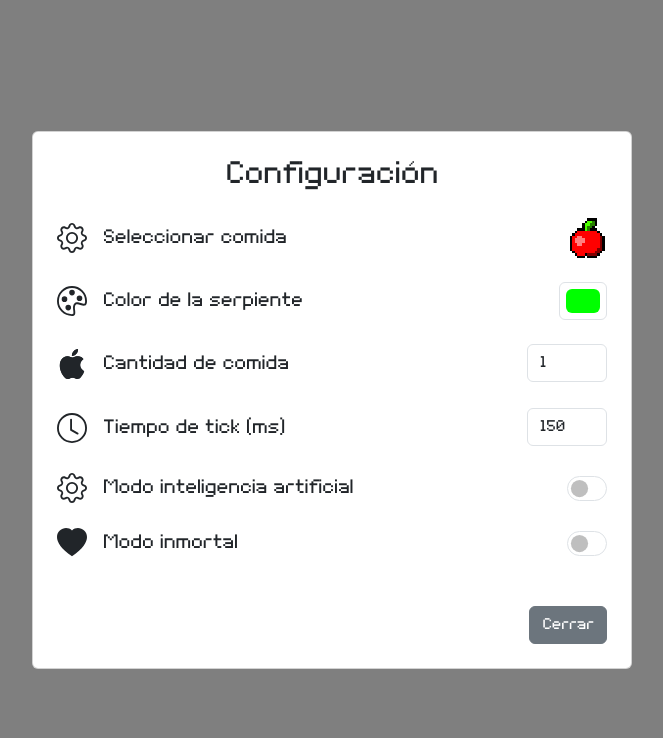
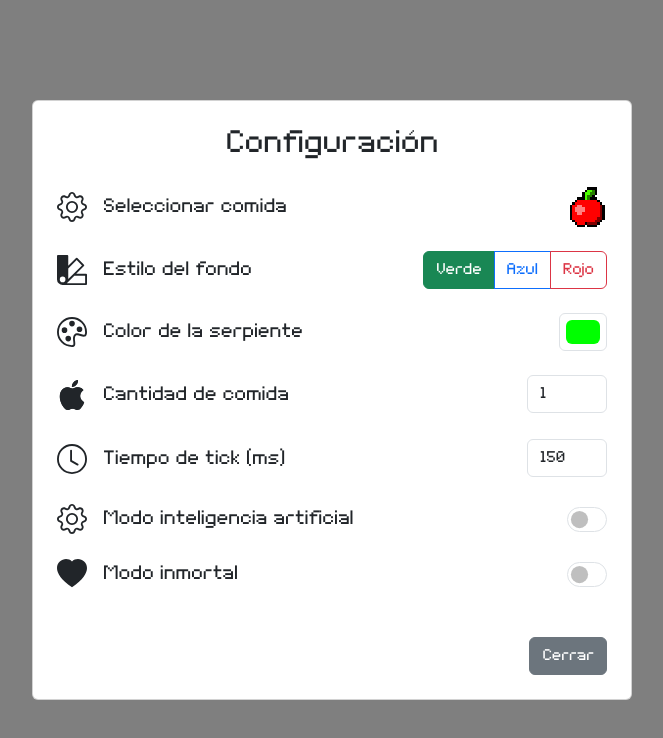
Before and after one commit to eulogioqt/snake-game, a React (Vite) app: page / in a window 1280 px wide. Both pictures are taken after a click on the button "Ajustes". Shown: the top 738 px of the page, without its empty margins (308-971 px from the left). Built offline with nearby package versions, Linux system fonts and the light colour scheme.

Commit message:
Background Style

```diff
--- a/src/pages/menu/components/SettingsMenu.jsx
+++ b/src/pages/menu/components/SettingsMenu.jsx
@@ -1,8 +1,8 @@
 import React, { useState } from 'react';
 
-import { Palette, Gear, HeartFill, Apple, Clock } from 'react-bootstrap-icons';
+import { Palette, Palette2, Gear, HeartFill, Apple, Clock } from 'react-bootstrap-icons';
 
-import { useSettings } from '../context/SettingsContext';
+import { useSettings, backgroundStyles } from '../context/SettingsContext';
 import { useImages } from '../../../images/ImagesContext';
 import { useApp } from '../../app/AppContext';
 
@@ -10,12 +10,14 @@ import randomFoodSrc from '/src/assets/randomFood.png';
 import SelectFoodMenu from './SelectFoodMenu';
 
 const SettingsMenu = ({ settingsOpen, closeSettings }) => {
-    const { foodIndex,
-        foodAmount, setFoodAmount,
+    const {
+        foodIndex, foodAmount, setFoodAmount,
+        backgroundStyle, setBackgroundStyle,
         tickTime, setTickTime,
         snakeColor, setSnakeColor,
         inmortalMode, setInmortalMode,
-        AIMode, setAIMode } = useSettings();
+        AIMode, setAIMode
+    } = useSettings();
     const { WIDTH_CELLS, HEIGHT_CELLS } = useApp();
     const { foodImages } = useImages();
 
@@ -40,7 +42,6 @@ const SettingsMenu = ({ settingsOpen, closeSettings }) => {
 
         setFoodAmount(actualValue);
     };
-
 
     const handleTickTimeInputChange = (e) => {
         const value = e.target.value;
@@ -72,7 +73,7 @@ const SettingsMenu = ({ settingsOpen, closeSettings }) => {
                 <div className="card p-4" style={{ width: "80%", maxWidth: "600px" }}>
                     <h2 className="text-center mb-4">Configuración</h2>
 
-                    {/* Opción para activar/desactivar la cuadricula */}
+                    {/* Opción para seleccionar la comida */}
                     <div className="mb-4">
                         <div className='d-flex align-items-center justify-content-between'>
                             <div className='d-flex align-items-center'>
@@ -85,6 +86,38 @@ const SettingsMenu = ({ settingsOpen, closeSettings }) => {
                         </div>
                     </div>
 
+                    {/* Opción para seleccionar el estilo del fondo */}
+                    <div className="mb-4">
+                        <div className='d-flex align-items-center justify-content-between'>
+                            <div className='d-flex align-items-center'>
+                                <Palette2 size={30} className="me-3 flex-shrink-0" />
+                                <h5 className='mb-0 me-3'>Estilo del fondo</h5>
+                            </div>
+                            <div className="btn-group" role="group">
+                                <button
+                                    type="button"
+                                    className={`btn btn-${backgroundStyle === backgroundStyles.green ? 'success' : 'outline-success'}`}
+                                    onClick={() => setBackgroundStyle(backgroundStyles.green)}
+                                >
+                                    Verde
+                                </button>
+                                <button
+                                    type="button"
+                                    className={`btn btn-${backgroundStyle === backgroundStyles.blue ? 'primary' : 'outline-primary'}`}
+                                    onClick={() => setBackgroundStyle(backgroundStyles.blue)}
+                                >
+                                    Azul
+                                </button>
+                                <button
+                                    type="button"
+                                    className={`btn btn-${backgroundStyle === backgroundStyles.red ? 'danger' : 'outline-danger'}`}
+                                    onClick={() => setBackgroundStyle(backgroundStyles.red)}
+                                >
+                                    Rojo
+                                </button>
+                            </div>
+                        </div>
+                    </div>
 
                     {/* Selección de color para la serpiente */}
                     <div className="mb-4">
--- a/src/pages/menu/context/SettingsContext.jsx
+++ b/src/pages/menu/context/SettingsContext.jsx
@@ -2,13 +2,15 @@ import React, { createContext, useContext, useState } from "react";
 
 const SettingsContext = createContext();
 
-const greenStyle = ['#AAD751', '#A2D149', '#578A34', '#4A752C', '#28530A', '#174209'];
-const blueStyle = ['#51AAD7', '#49A2D1', '#34578A', '#2C4A75', '#0A2853', '#091742'];
-const redStyle = ['#D751AA', '#D149A2', '#8A3457', '#752C4A', '#530A28', '#420917'];
+export const backgroundStyles = {
+    green: ['#AAD751', '#A2D149', '#578A34', '#4A752C', '#28530A', '#174209'],
+    blue: ['#51AAD7', '#49A2D1', '#34578A', '#2C4A75', '#0A2853', '#091742'],
+    red: ['#D751AA', '#D149A2', '#8A3457', '#752C4A', '#530A28', '#420917']
+}
 
 export const SettingsProvider = ({ children }) => {
     const [foodIndex, setFoodIndex] = useState("apple");
-    const [backgroundStyle, setBackgroundStyle] = useState(greenStyle);
+    const [backgroundStyle, setBackgroundStyle] = useState(backgroundStyles.green);
     const [snakeColor, setSnakeColor] = useState("#00ff00");
     const [foodAmount, setFoodAmount] = useState(1);
     const [tickTime, setTickTime] = useState(150);
```
